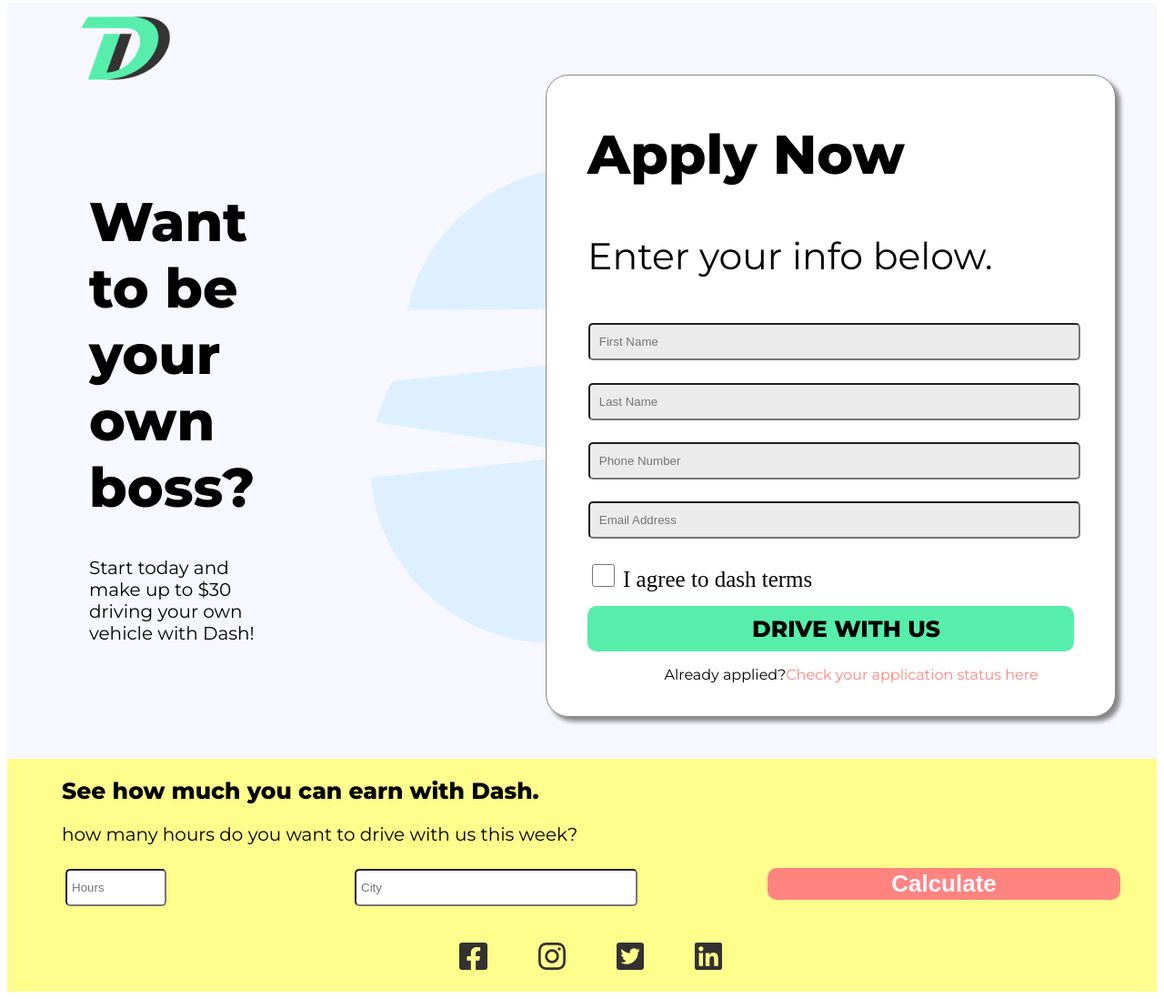
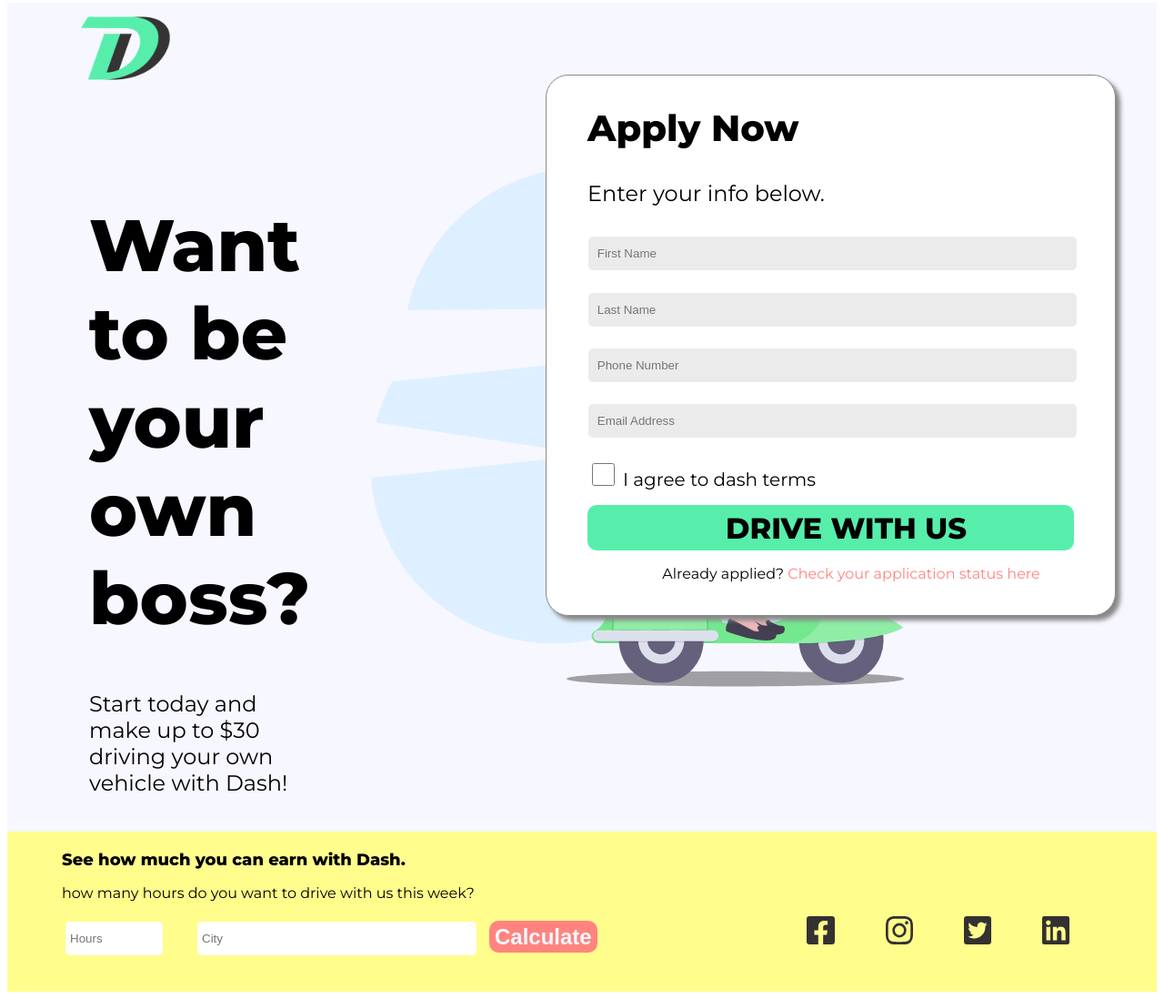
Before and after one commit to sand0319/sand0319.github.io, a plain HTML site: page landing-page/index.html in a window 1280 px wide. Shown: the part 5-1103 px from the top of the page at 91% size. Drawn offline with Linux system fonts and the light colour scheme.

Commit message:
Finished Assignment

```diff
--- a/landing-page/index.html
+++ b/landing-page/index.html
@@ -51,7 +51,7 @@
                     <!-- Button for the Contact Form -->
                     <button type="submit">DRIVE WITH US</button>
                     <!-- Text within form, Second sentence is a link -->
-                    <p class="link-form">Already applied?<a href="">Check your application status here</a></p>
+                    <p class="link-form">Already applied? <a href="">Check your application status here</a></p>
                 </form>
             </div>
         </main>
@@ -59,6 +59,7 @@
             <h2>See how much you can earn with Dash.</h2>
             <p>how many hours do you want to drive with us this week?</p>
             <!-- Contact form for the footer -->
+            <div class="grid-foot">
                 <div>
                     <form class="foot-form">
                         <!-- Fieldset for Hours -->
@@ -79,6 +80,7 @@
                     <a href=""><img src="img/twitter.svg" alt="twitter"></a>
                     <a href=""><img src="img/linkedin.svg" alt="linkedin"></a>
                 </div>
+            </div>
         </footer>
     </div>
 </body>
--- a/landing-page/styles/styles.css
+++ b/landing-page/styles/styles.css
@@ -21,11 +21,11 @@
 }
 /* Font size for main */
 .wrapper .main-content h1 {
-    font-size: 90px;
+    font-size: 80px;
 }
 
 .wrapper .main-content p {
-    font-size: 41px;
+    font-size: 24px;
 }
 
 /* Removes the border from each fieldset element */
@@ -49,13 +49,19 @@
     width: 400px;
     height: auto;
 }
+
+/* Removes border from inputs */
+.contact-form input,
+.foot-form input {
+    border: none;
+}
 /* Font size for form */
 .contact-form form h2 {
-    font-size: 60px;
+    font-size: 40px;
 }
 
 .contact-form form p {
-    font-size: 25px;
+    font-size: 30px;
 }
 
 .contact-form form .link-form {
@@ -77,6 +83,11 @@
     height: 25px;
 }
 
+.contact-form label {
+    font-size: 20px;
+    font-family: 'Montserrat', sans-serif;
+}
+
 .contact-form fieldset{
     font-size: 25px;
 }
@@ -86,12 +97,16 @@
     width: 350px;
     height: 50px;
     font-family: 'Montserrat', sans-serif;
-    font-size: 25px;
+    font-size: 24px;
     font-weight: bold;
     border: none;
     border-radius: 10px;
     background-color: #57eeab;
     margin-left: 20px;
+}
+
+.contact-form .link-form {
+    font-size: 14px;
 }
 
 /* Affect the links states during hover */
@@ -115,11 +130,11 @@
 
 /* Changed font size */
 .foot h2 {
-    font-size: 30px;
+    font-size: 18px;
     padding-top: 20px;
 }
 .foot p {
-    font-size: 20px;
+    font-size: 16px;
 }
 
 /* Made footer form into grid and organzied it */
@@ -159,7 +174,7 @@
     color: #f7f7ff;
     background-color: #ff8480;
     font-weight: bold;
-    font-size: 26px;
+    font-size: 24px;
     border-radius: 10px;
     border: none;
 }
@@ -190,8 +205,12 @@
         padding-left: 60px;
     }
 
+    .wrapper .intro-text h1 {
+        font-size: 80px;
+    }
+
     .wrapper .intro-text p {
-        font-size: 30px;
+        font-size: 24px;
     }
     /* End layout for intro text */
 
@@ -209,6 +228,14 @@
         padding-left: 20px;
     }
 
+    .contact-form h2 {
+        font-size: 40px;
+    }
+
+    .contact-form p {
+        font-size: 30px;
+    }
+
     .contact-form input[type=text] {
         width: 525px;
     }
@@ -216,18 +243,27 @@
     .contact-form button[type=submit] {
         padding-left: 40px;
     }
+    .contact-form form fieldset label p {
+        font-size: 20px;
+    }
     .contact-form button {
         width: 535px;
+        font-size: 32px;
     }
 
     .contact-form .link-form {
         text-align: center;
+        font-size: 17px;
     }
     /* End layout for body form */
 
     /* Start layout for footer form */
     .foot h2 {
-        font-size: 25px;
+        font-size: 18px;
+    }
+
+    .foot p {
+        font-size: 16px;
     }
 
     .foot-form .hours input[type=text] {
@@ -241,6 +277,7 @@
     }
 
     .foot-form button {
+        font-size: 24;
         grid-column: 3/4;
         grid-row: 1/2;
     }
@@ -272,11 +309,37 @@
     /* Layout fixes for desktop */
     /* Main body content layout */
     .wrapper .intro-text h1 {
-        font-size: 60px;
         padding-top: 110px;
     }
 
-    .wrapper .intro-text p {
-        font-size: 20px;
+    .contact-form p {
+        font-size: 24px;
+    }
+
+    .contact-form fieldset label p {
+        font-size: 18px;
+    }
+
+    .contact-form .link-form {
+        font-size: 16px;
+    }
+
+    /* Footer content layout */
+    .grid-foot {
+        display: grid;
+        grid-template-columns: 1fr 1fr 1fr;
+    }
+
+    .foot-form {
+        grid-column: 1/2;
+    }
+
+    .grid-foot .city input[type=text] {
+        margin-left: 10px;
+    }
+
+    .icons {
+        grid-column: 3/4;
+        margin-top: 0;
     }
 }
```
Lines whose indentation alone changed are shown as unchanged.
